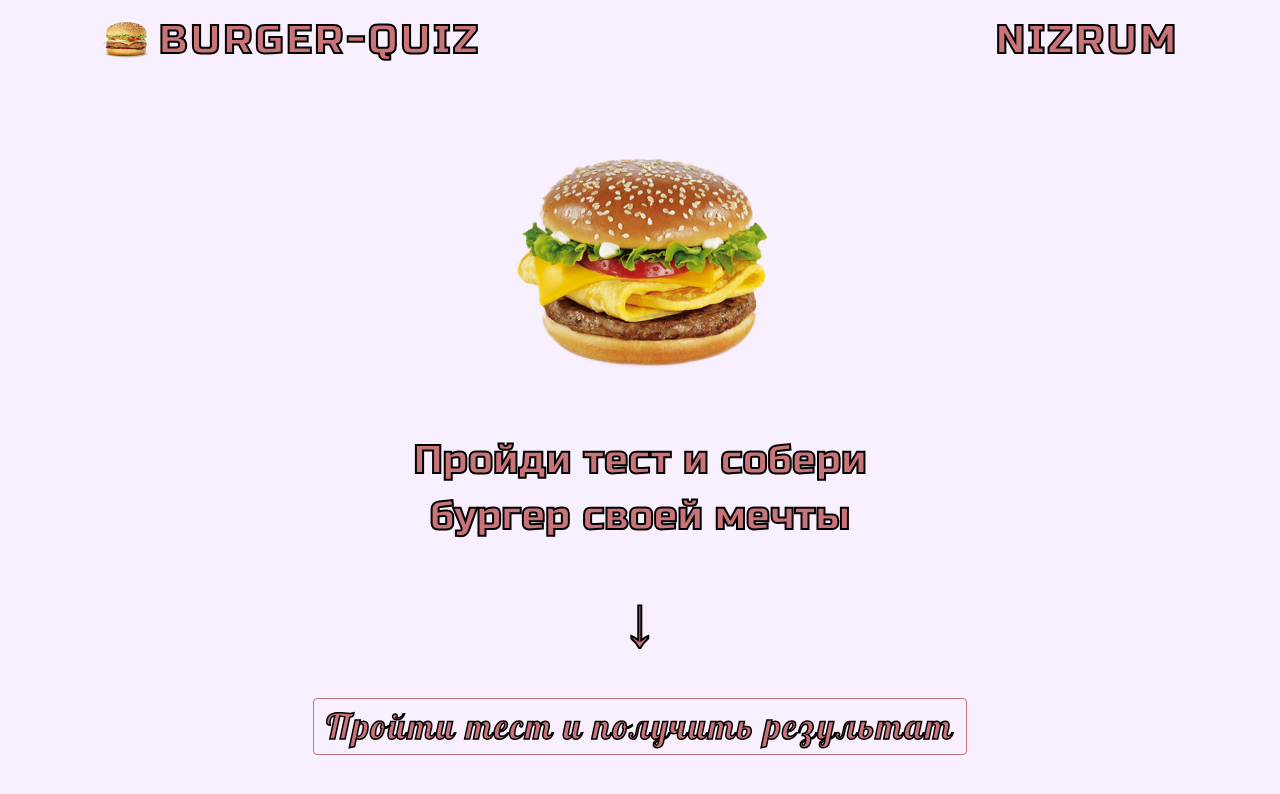
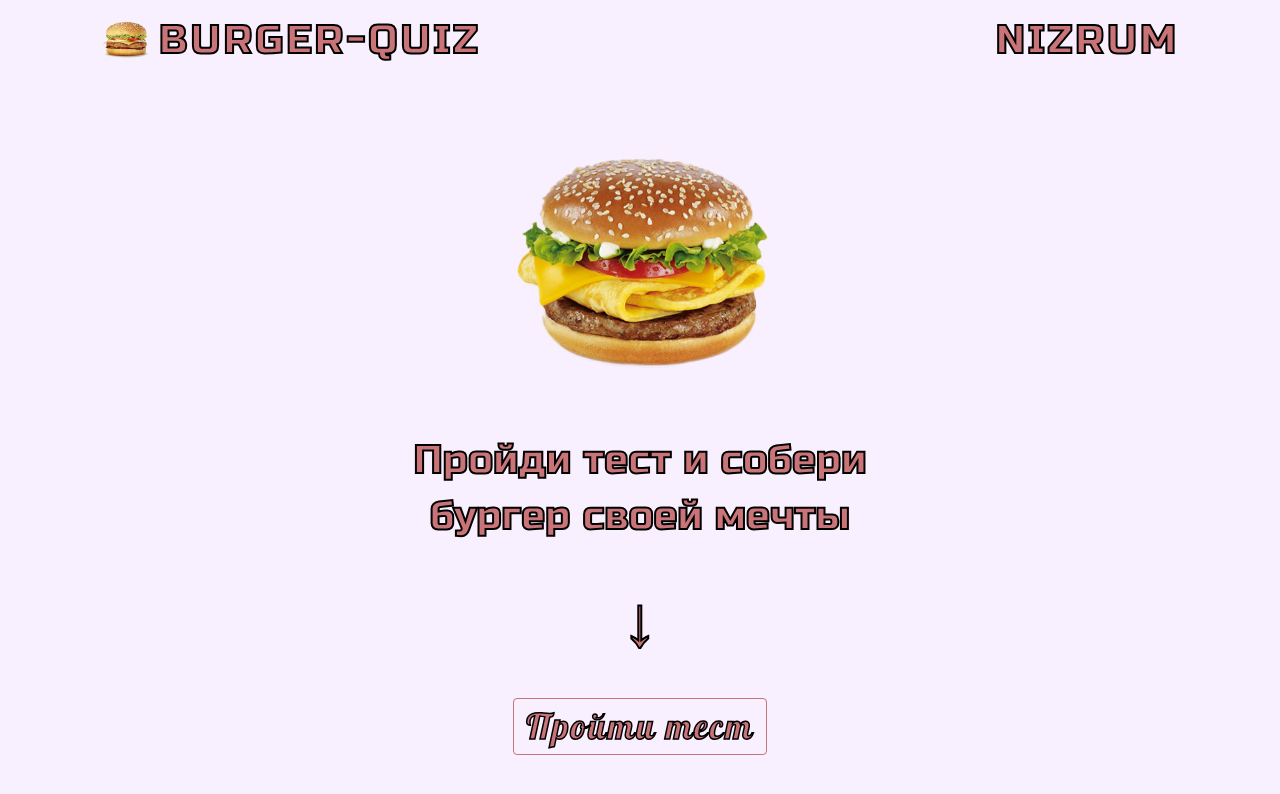
Before and after one commit to Nizrum/quiz, a plain HTML site: page index.html in a window 1280 px wide. Drawn offline with Linux system fonts and the light colour scheme.

Commit message:
Изменена кнопка теста
Изменена кнопка теста

```diff
--- a/index.html
+++ b/index.html
@@ -66,7 +66,7 @@
         <div class="col">
           <div class="d-flex justify-content-center p-1 p-sm-2 p-md-3">
             <button type="button" class="btn btn-outline-danger" id="btnOpenModal">
-              <span class="btnText h1">Пройти тест и получить результат</span>
+              <span class="btnText h1">Пройти тест</span>
             </button>
           </div>
         </div>
```
